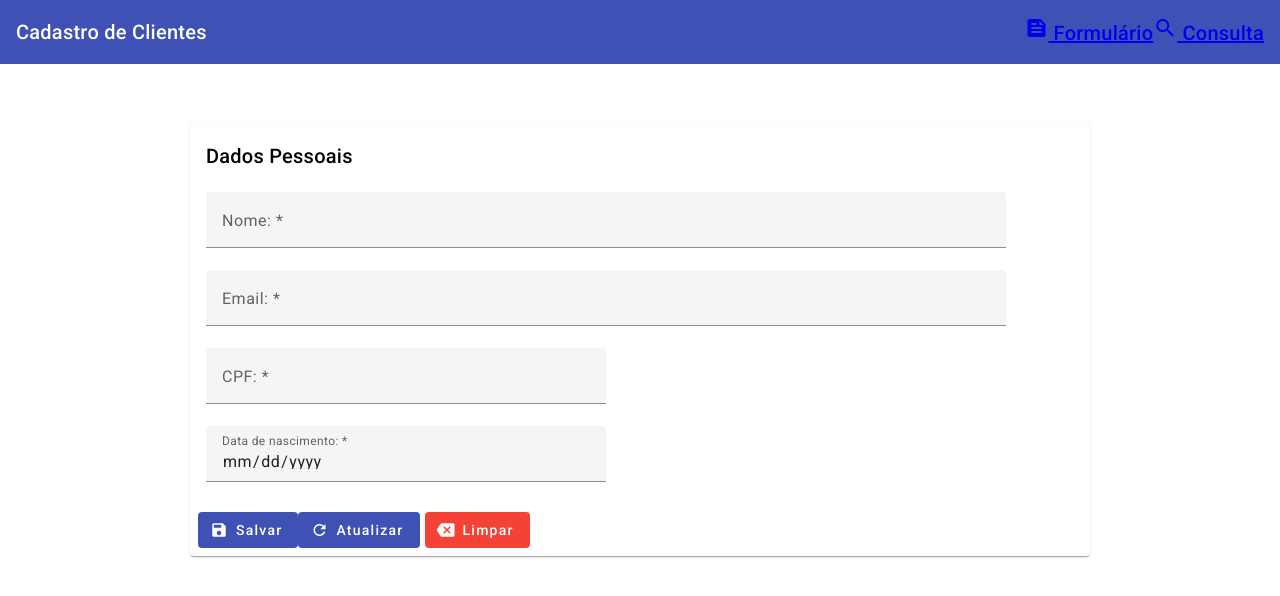
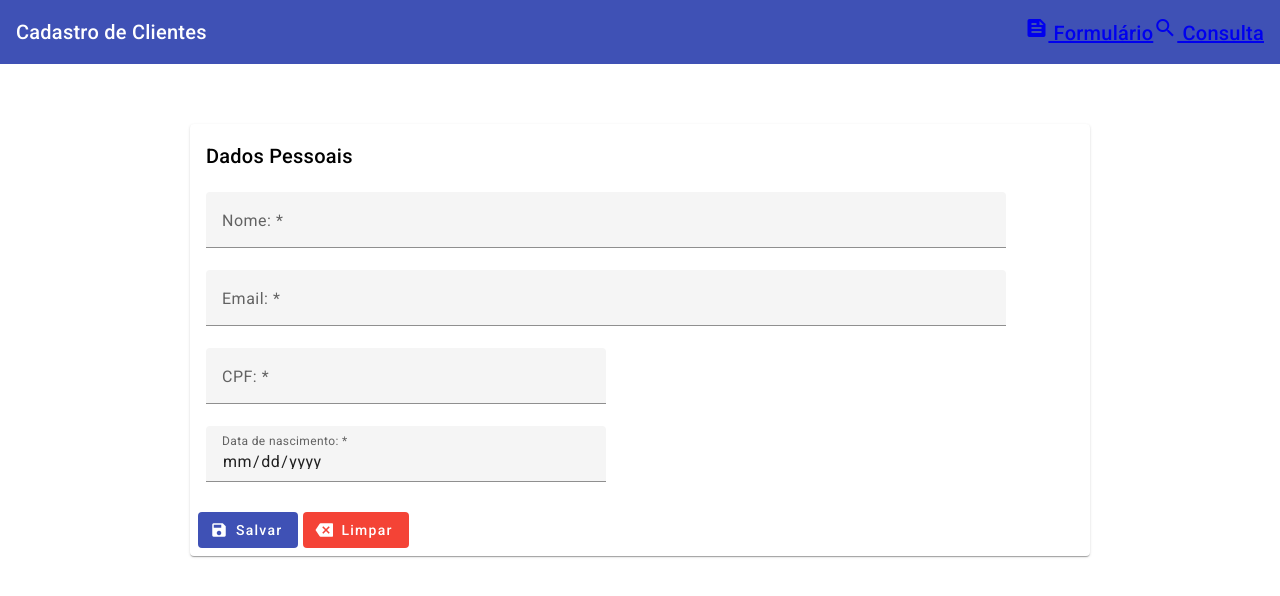
Before and after one commit to JacksonLuiz99/cliente-facil, an Angular app in the folder cliente-facil/: page /cadastro in a window 1280 px wide. Shown: the top 596 px of the page. Built offline with nearby package versions, Linux system fonts and the light colour scheme.

Commit message:
Feat: botão salvar e atualizar só fica visivél em suas respequitivas telas

```diff
--- a/cliente-facil/src/app/cadastro/cadastro.component.html
+++ b/cliente-facil/src/app/cadastro/cadastro.component.html
@@ -68,13 +68,16 @@
           </div>
         </mat-card-content>
         <mat-card-actions>
+          @if (!atualizando) {
           <button mat-flat-button color="primary" type="submit">
             <mat-icon fontIcon="save"></mat-icon> Salvar
           </button>
+          } @else {
           <button mat-flat-button color="primary">
             <mat-icon fontIcon="refresh"></mat-icon>
             Atualizar
           </button>
+          }
           <button class="ml-5" mat-flat-button color="warn">
             <mat-icon fontIcon="backspace"></mat-icon>
             Limpar
```
